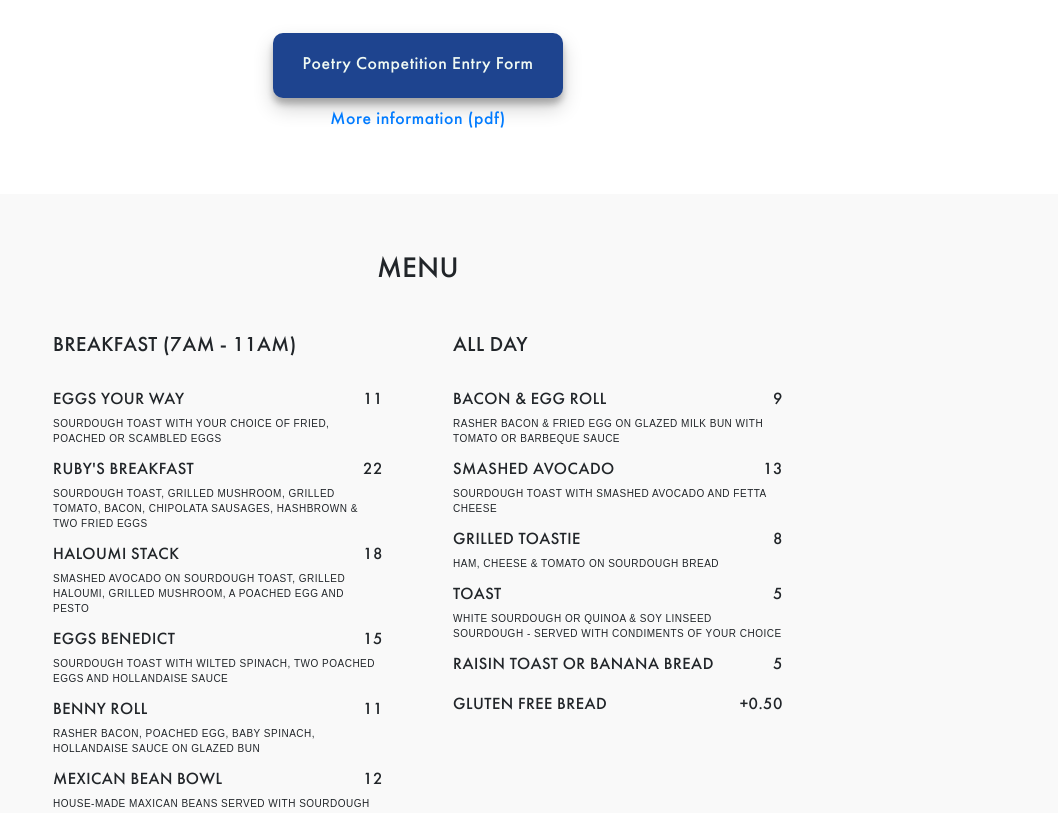
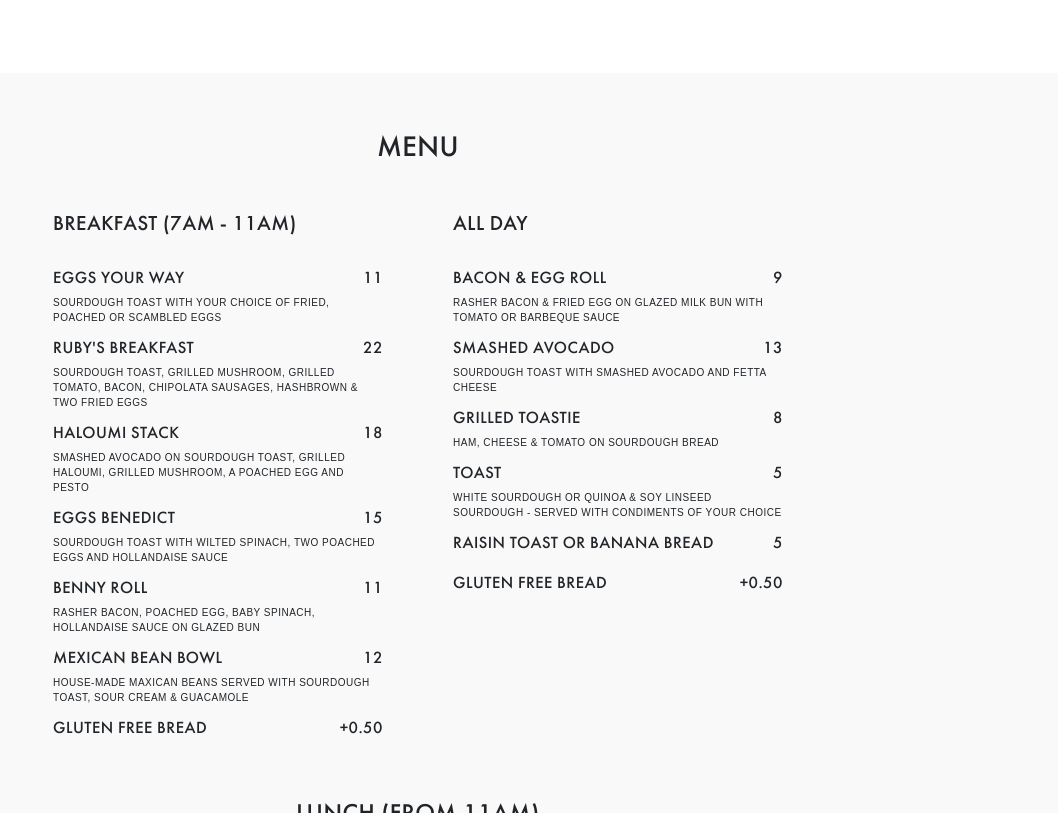
Before and after one commit to genevieveloreal/rubys-cafe, a plain HTML site: page index.html in a window 1280 px wide. Shown: the part 1125-1938 px from the top of the page, without its empty margins (222-1280 px from the left). Drawn offline with nearby package versions, Linux system fonts and the light colour scheme.

Commit message:
removing poetry form button

```diff
--- a/index.html
+++ b/index.html
@@ -120,12 +120,7 @@
       </div>
 
   </div>
-  <div class="row justify-content-center">
-      <div class="competition-entry"><a href="/files/entryform.pdf" target="_blank">Poetry Competition Entry Form</a></div>
-  </div>
-  <div class="row justify-content-center">
-            <div class=""><a href="/files/comp_detail.pdf" target="_blank">More information (pdf)</a></div>
-    </div>
+
 </div>
 </div>
 <div class="menu-section" itemscope itemtype="https://schema.org/Menu">
```
